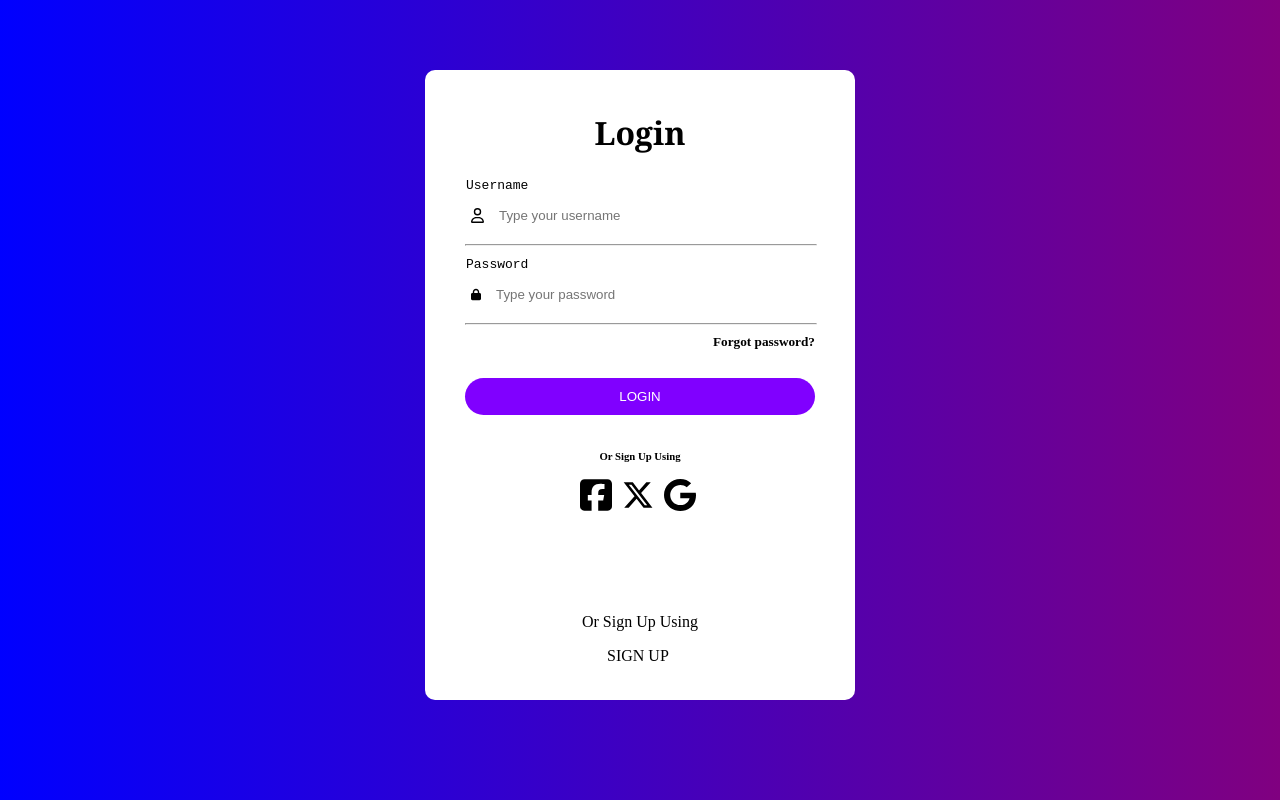
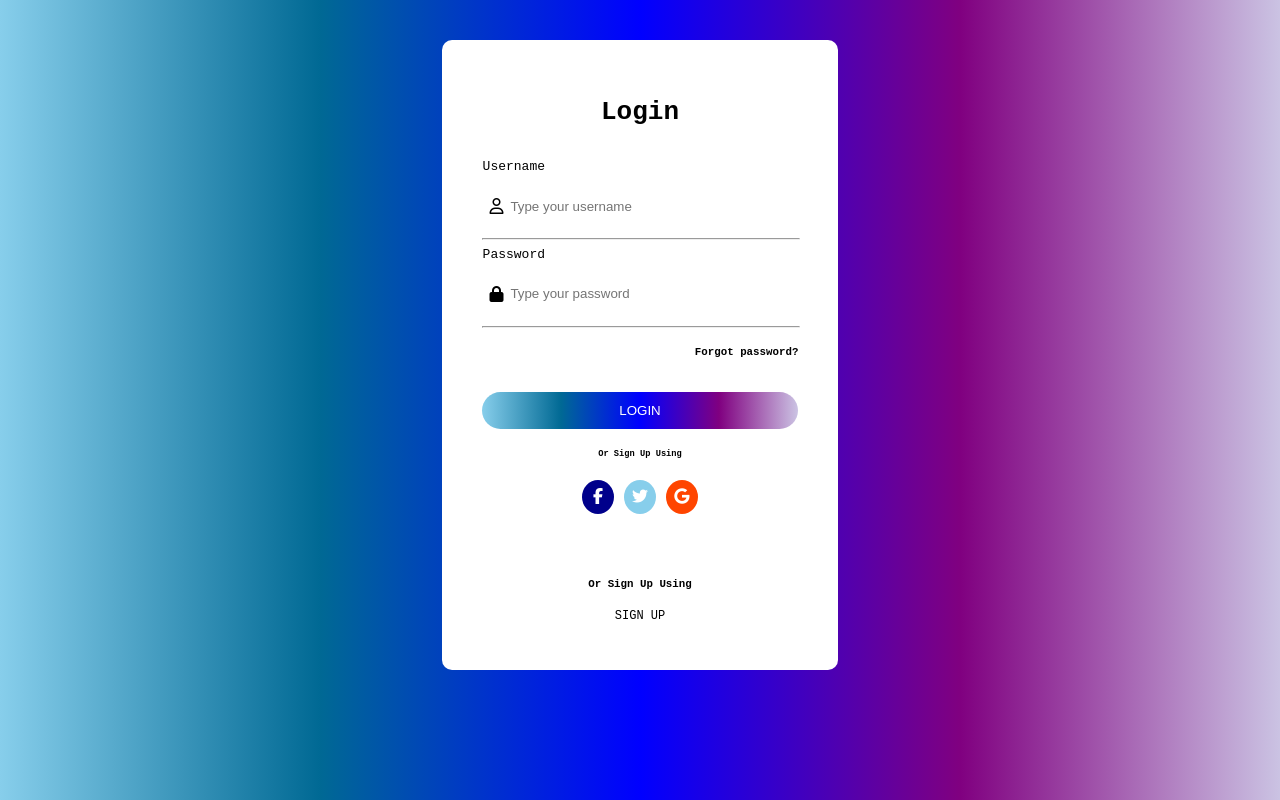
Before and after one commit to Adelab5/Login-Page, a plain HTML site: page index.html in a window 1280 px wide. Drawn offline with Linux system fonts and the light colour scheme.

Commit message:
Add files via upload

```diff
--- a/index.html
+++ b/index.html
@@ -4,48 +4,56 @@
   <meta charset="UTF-8">
   <meta name="viewport" content="width=device-width, initial-scale=1.0">
   <title>Login Page</title>
+  <link rel="stylesheet" href="https://cdnjs.cloudflare.com/ajax/libs/font-awesome/6.5.2/css/all.min.css" integrity="sha512-SnH5WK+bZxgPHs44uWIX+LLJAJ9/2PkPKZ5QiAj6Ta86w+fsb2TkcmfRyVX3pBnMFcV7oQPJkl9QevSCWr3W6A==" crossorigin="anonymous" referrerpolicy="no-referrer" />
   <link rel="stylesheet" href="style.css">
 </head>
 <body>
   <main>
+    <div class="container">
       <form>
-      <h1>Login</h1>
-
+        <h1 class="title">Login</h1>
         <label for="username" class="label">Username</label><br>
-      <div class="div">
-        <img src="username.svg" width="13px" height="45px" class="img">
+        <div class="form-boxs">
+          <i class="fa-regular fa-user"></i>
           <input class="input" type="username" name="username" class="username" placeholder="Type your username"><br>
         </div>
         <hr>
-
-
-
         <label for="password" class="label">Password</label><br>
-      <div class="div">
-        <img src="lock-solid.svg" width="10px" height="45px">
+        <div class="form-boxs">
+          <i class="fa-solid fa-lock"></i>
           <input class="input" type="password" name="password" placeholder="Type your password"><br>
         </div>
         <hr>
 
-      <h5>Forgot password?</h5>
+        <h5 class="right">Forgot password?</h5>
 
-      <button>LOGIN</button>
+        <input type="submit" value="LOGIN" class="btn">
+      </form>
 
-      <h6>Or Sign Up Using</h6>
-      <div class="image">
-        <img src="square-facebook.svg">
-        <img src="x-twitter.svg" >
-        <img src="google.svg" >
+        <h6 class="center">Or Sign Up Using</h6>
+        <div class="icons">
+          <div class="icon facebook">
+            <a href="#" title="facebook"><i class="fa-brands fa-facebook-f"></i></a>
+          </div>
+          <div class="icon twitter">
+            <a href="#" title="twitter"><i class="fa-brands fa-twitter"></i></a>
+          </div>
+          <div class="icon google">
+            <a href="#" title="google"><i class="fa-brands fa-google"></i></a>
+          </div>
         </div>
 
+
         <div class="foot">
-        <p>Or Sign Up Using</p>
+          <h5>Or Sign Up Using</h5>
           <a href="#">SIGN UP</a>
+        </div>
     </div>
 
 
 
-    </form>
+
+
   </main>
 </body>
 </html>
--- a/style.css
+++ b/style.css
@@ -1,22 +1,47 @@
 body{
-  background: linear-gradient(to right, #0000FF, #800080);
+  background: linear-gradient(90deg, #87CEEB,#006994, #0000FF , #800080,#CBC3E3);
   margin: 0;
+  font-family:monospace;
 }
-form{
+main{
+  margin: auto 7rem;
+  margin-top: 2.5rem;
+  display: flex;
+  justify-content: center;
+  align-items: center;
+}
+.container{
   border: 3px solid none;
   border-radius: 10px;
   padding: 40px;
-  width: 350px;
+  width: 30%;
   height: 550px;
-  margin: 0 auto;
-  margin-top: 70px;
   background-color: white;
 }
+.title{
+  text-align: center;
+  margin-bottom: 2rem;
+}
+.right{
+  text-align: right;
+}
+.center{
+  text-align: center;
+}
 
-.div{
+.form-boxs{
   display: flex;
-  gap: 13px;
-  margin-left: 6px;
+  justify-content: center;
+  align-items: center;
+  margin: 1rem 0 1rem 0.5rem;
+}
+.form-boxs input{
+  width: 100%;
+  height: 30px;
+  margin-left: 0.3rem;
+}
+.form-boxs i{
+  font-size: 1rem;
 }
 
 .input{
@@ -24,71 +49,87 @@ form{
 }
 
 hr{
-  width: 350px;
+  width: 100%;
   margin-top: 6px;
 }
-
-h5{
-  text-align: right;
-  margin-top: 9px;
-}
-
-h1{
-  font-family:Cambria, Cochin, Georgia, Times, 'Times New Roman', serif;
-  text-align: center;
-  margin-top: 1px;
-}
-
-h6{
-  text-align: center;
-  margin-top: 35px;
-  margin-bottom: 15px;
-}
-
-p{
-  text-align: center;
-}
-
 .label{
   margin-left: 1px;
   padding-bottom:100px;
-  font-family:monospace;
 }
 
-button{
-  margin-top: 5px;
-  width: 350px;
+.btn{
+  margin-top: 1rem;
+  width: 100%;
   height: 37px;
   border-radius: 30px;
-  background-color: #8000FF;
+  background: linear-gradient(90deg, #87CEEB,#006994, #0000FF , #800080,#CBC3E3);
   color: white;
   border: none;
   cursor: pointer;
 }
 
-.image{
+.icons{
   display: flex;
   gap: 10px;
-  width: 32px;
-  margin-left: 115px;
-  margin-top: 1px;
+  justify-content: center;
+  align-items: center;
+}
+.icon{
+  width: 1rem;
+  height: auto;
+  padding: 0.5rem;
+  border-radius: 50%;
+  display: flex;
+  justify-content: center;
+  align-items: center;
+}
+.icon i{
+  font-size: 1rem;
+  color: #ffff;
+}
+.facebook{
+  background-color: #00008b;
+}
+.twitter{
+  background-color: #87ceeb;
+}
+.google{
+  background-color: #ff4500;
 }
 
+
 .foot{
-  margin-top: 100px;
+  margin-top: 4rem;
+  text-align: center;
 }
 
 .foot a{
-  margin-top: 100px;
-  margin-left: 142px;
   text-decoration: none;
-  color: black;
-  text-align: center;
+  color: #000000;
+  font-size: 12px;
 }
 
 .foot a:hover{
-  background-color: #8000FF;
-  border-radius: 10px;
-  padding: 7px;
-  border: none;
+  color: #0000FF;
 }
+
+@media screen and (max-width: 480px) {
+  *{
+    font-size: 80%;
+  }
+  .container{
+    width: 100%;
+    height: 80%;
+   }
+
+
+
+}
+
+@media screen and (max-width: 768px) {
+
+  .container{
+   width: 60%;
+  }
+
+}
```
Lines whose indentation alone changed are shown as unchanged.
